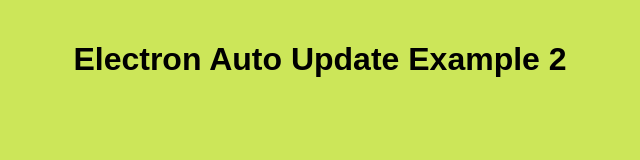
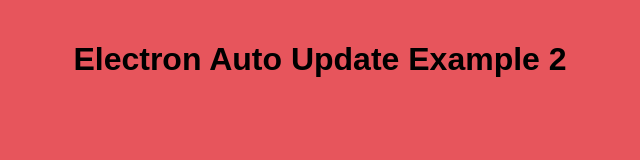
Before and after one commit to rajyalakshmiathikamsetty/autoupdator-electron-example, an Electron app: page index.html in a window 800 px wide. Shown: the whole page, without its empty margins (80-720 px from the left). Drawn offline with Linux system fonts and the light colour scheme; no server answers.

Commit message:
Version 2.1.0 update

```diff
--- a/index.html
+++ b/index.html
@@ -7,7 +7,7 @@
       margin: 0;
       padding: 20px;
       font-family: sans-serif;
-      background-color: #cce659;
+      background-color: #e7555c;
       text-align: center;
     }
     #notification {
--- a/package.json
+++ b/package.json
@@ -1,6 +1,6 @@
 {
   "name": "autoupdator-electron-example",
-  "version": "2.0.9",
+  "version": "2.1.0",
   "description": "To Auto Update Electron application",
   "main": "main.js",
   "scripts": {
```
